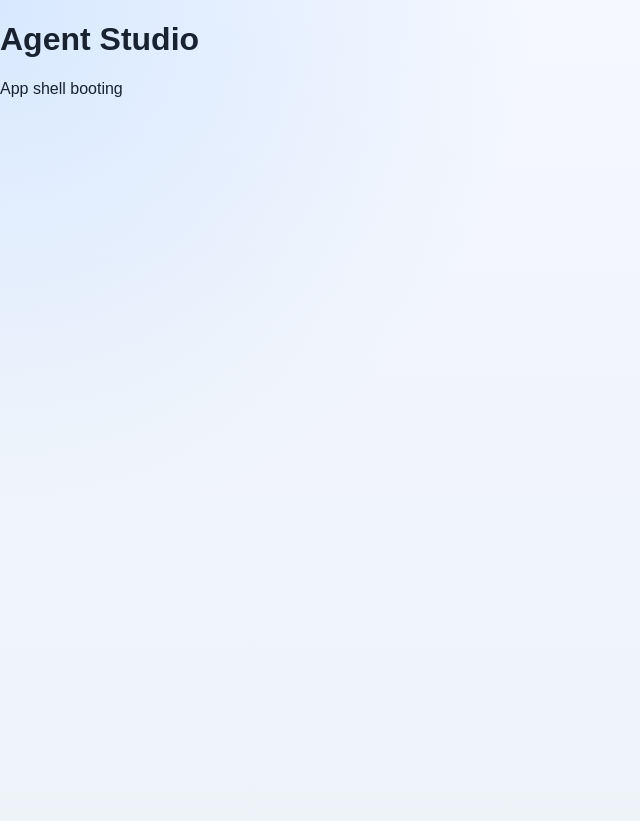
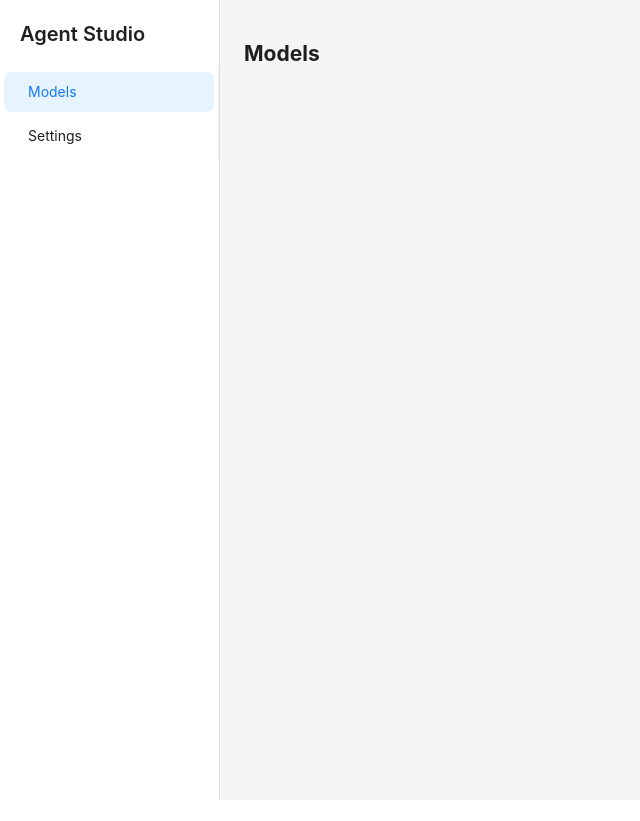
Before and after one commit to yuzhigang/agent-studio, a React (Vite) app: page /models in a window 1280 px wide. Shown: the whole page, without its empty margins (0-640 px from the left). After the commit the page ends 800 px from the top, so only its background shows below. Built offline with nearby package versions, Linux system fonts and the light colour scheme.

Commit message:
feat: add routed application shell

```diff
--- a/src/app/App.tsx
+++ b/src/app/App.tsx
@@ -1,8 +1,8 @@
+import { RouterProvider, createBrowserRouter } from 'react-router-dom';
+import { appRoutes } from './router';
+
+const router = createBrowserRouter(appRoutes);
+
 export default function App() {
-  return (
-    <main>
-      <h1>Agent Studio</h1>
-      <p>App shell booting</p>
-    </main>
-  );
+  return <RouterProvider router={router} />;
 }
--- /dev/null
+++ b/src/app/router.tsx
@@ -0,0 +1,20 @@
+import { Navigate, type RouteObject } from 'react-router-dom';
+import { InstanceDetailPage } from '@/pages/instances/InstanceDetailPage';
+import { ModelDetailPage } from '@/pages/models/ModelDetailPage';
+import { ModelsPage } from '@/pages/models/ModelsPage';
+import { SettingsPage } from '@/pages/settings/SettingsPage';
+import { AppLayout } from '@/shared/layout/AppLayout';
+
+export const appRoutes: RouteObject[] = [
+  {
+    path: '/',
+    element: <AppLayout />,
+    children: [
+      { index: true, element: <Navigate to="/models" replace /> },
+      { path: 'models', element: <ModelsPage /> },
+      { path: 'models/:modelId', element: <ModelDetailPage /> },
+      { path: 'models/:modelId/instances/:instanceId', element: <InstanceDetailPage /> },
+      { path: 'settings', element: <SettingsPage /> },
+    ],
+  },
+];
--- /dev/null
+++ b/src/pages/instances/InstanceDetailPage.tsx
@@ -0,0 +1,3 @@
+export function InstanceDetailPage() {
+  return <h2>Instance Detail</h2>;
+}
--- /dev/null
+++ b/src/pages/models/ModelDetailPage.tsx
@@ -0,0 +1,3 @@
+export function ModelDetailPage() {
+  return <h2>Model Detail</h2>;
+}
--- /dev/null
+++ b/src/pages/models/ModelsPage.tsx
@@ -0,0 +1,3 @@
+export function ModelsPage() {
+  return <h2>Models</h2>;
+}
--- /dev/null
+++ b/src/pages/settings/SettingsPage.tsx
@@ -0,0 +1,3 @@
+export function SettingsPage() {
+  return <h2>Settings</h2>;
+}
--- /dev/null
+++ b/src/shared/layout/AppLayout.tsx
@@ -0,0 +1,33 @@
+import { Layout, Menu, Typography } from 'antd';
+import { Link, Outlet, useLocation } from 'react-router-dom';
+
+const menuItems = [
+  { key: '/models', label: <Link to="/models">Models</Link> },
+  { key: '/settings', label: <Link to="/settings">Settings</Link> },
+];
+
+function getSelectedMenuKey(pathname: string): string {
+  return pathname.startsWith('/settings') ? '/settings' : '/models';
+}
+
+export function AppLayout() {
+  const location = useLocation();
+
+  return (
+    <Layout style={{ minHeight: '100vh' }}>
+      <Layout.Sider width={220} theme="light" style={{ borderRight: '1px solid #d7e1ea' }}>
+        <div style={{ padding: 20 }}>
+          <Typography.Title level={4} style={{ margin: 0 }}>
+            Agent Studio
+          </Typography.Title>
+        </div>
+        <Menu mode="inline" selectedKeys={[getSelectedMenuKey(location.pathname)]} items={menuItems} />
+      </Layout.Sider>
+      <Layout>
+        <Layout.Content style={{ padding: 24 }}>
+          <Outlet />
+        </Layout.Content>
+      </Layout>
+    </Layout>
+  );
+}
```
Also changed, not shown: 2 other files (tests, documents, lock files or other folders).
